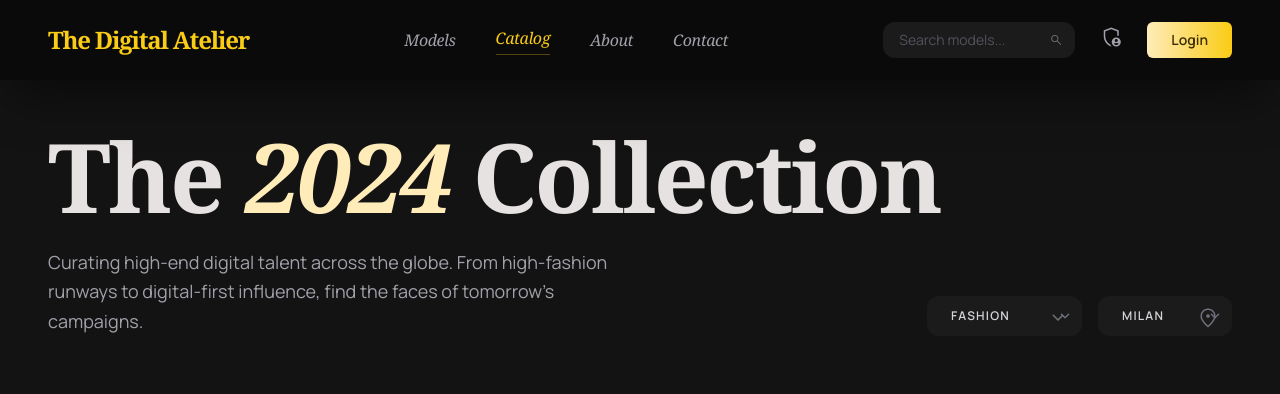
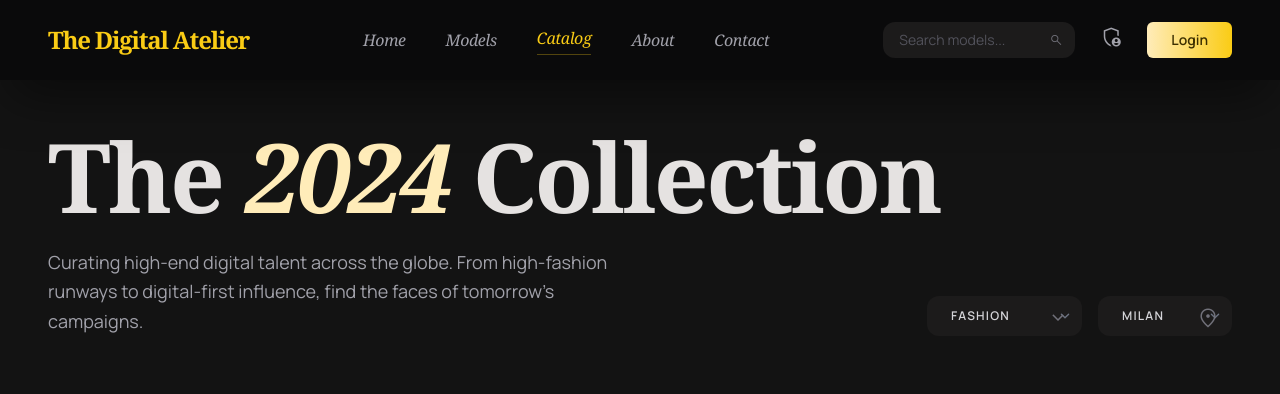
Before and after one commit to theo3301/studioWSN, a plain HTML site: page model.html in a window 1280 px wide. Shown: the top 394 px of the page. Drawn offline with nearby package versions, Linux system fonts and the light colour scheme.

Commit message:
Update model.html

```diff
--- a/model.html
+++ b/model.html
@@ -94,7 +94,8 @@
             The Digital Atelier
         </div>
 <div class="hidden md:flex gap-10 items-center">
-<a class="font-serif italic tracking-tight text-zinc-400 hover:text-yellow-200 duration-500 transition-all" href="/home">Models</a>
+ <a class="font-serif italic tracking-tight text-zinc-400 hover:text-yellow-200 duration-500 transition-all" href="index.html">Home</a>
+<a class="font-serif italic tracking-tight text-zinc-400 hover:text-yellow-200 duration-500 transition-all" href="model.html">Models</a>
 <a class="font-serif italic tracking-tight text-yellow-400 border-b border-yellow-400/30 pb-1" href="#">Catalog</a>
 <a class="font-serif italic tracking-tight text-zinc-400 hover:text-yellow-200 duration-500 transition-all" href="#">About</a>
 <a class="font-serif italic tracking-tight text-zinc-400 hover:text-yellow-200 duration-500 transition-all" href="#">Contact</a>
```
